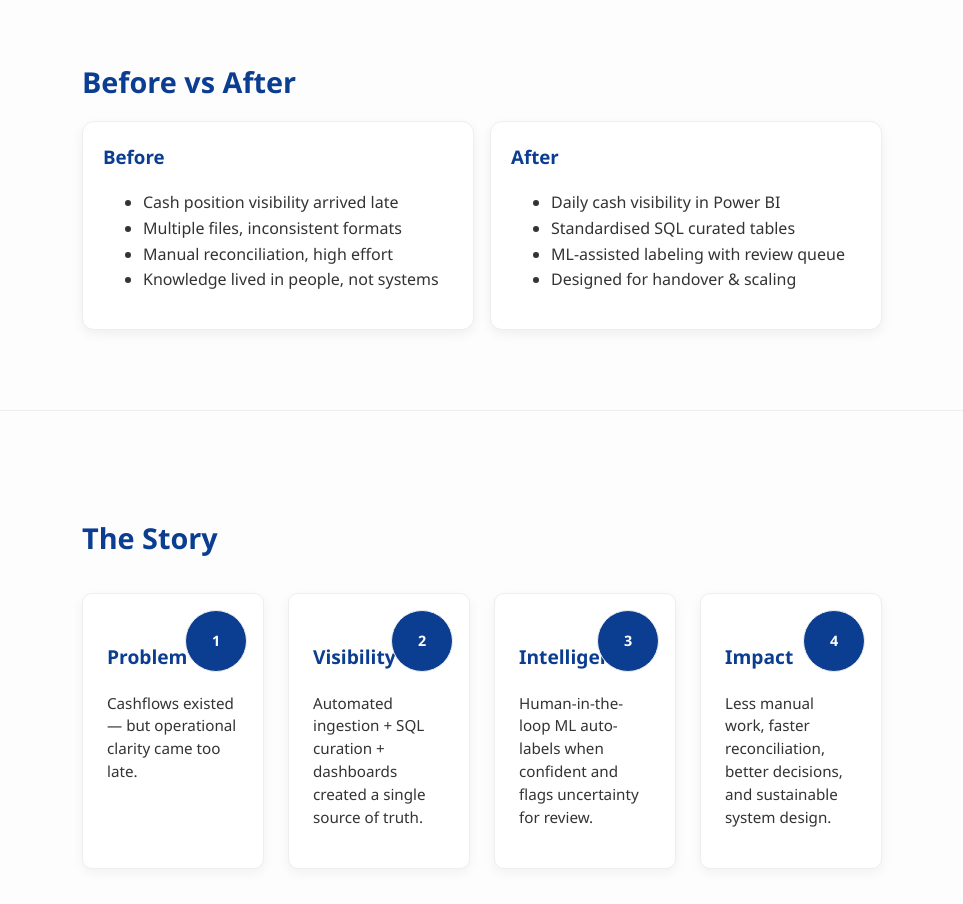
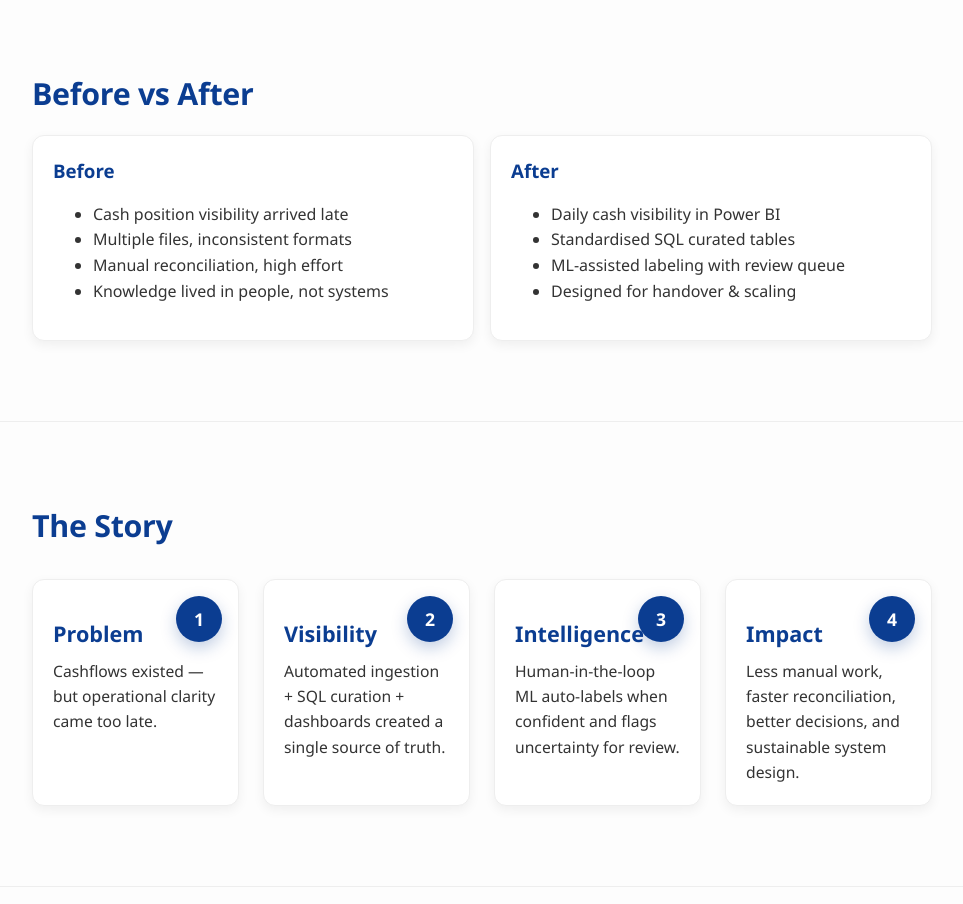
Before and after one commit to pangsianglian/pangsianglian-portfolio, a plain HTML site: page project.html in a window 1280 px wide. Shown: the part 1568-2472 px from the top of the page, without its empty margins (158-1121 px from the left). Drawn offline with Linux system fonts and the light colour scheme.

Commit message:
Fixes: Story cards overlap / “Intelligence” blocked

```diff
--- a/project.html
+++ b/project.html
@@ -71,47 +71,37 @@
     </section>
 
     <!-- 2) Story Flow -->
-    <section id="story" class="story">
+    <section id="story">
     <div class="container">
         <h2>The Story</h2>
 
         <div class="story-steps">
         <div class="story-card">
-            <span class="step">1</span>
+            <div class="story-badge">1</div>
             <h3>Problem</h3>
             <p>Cashflows existed — but operational clarity came too late.</p>
         </div>
 
         <div class="story-card">
-            <span class="step">2</span>
+            <div class="story-badge">2</div>
             <h3>Visibility</h3>
-            <p>
-            Automated ingestion + SQL curation + dashboards created a
-            single source of truth.
-            </p>
+            <p>Automated ingestion + SQL curation + dashboards created a single source of truth.</p>
         </div>
 
         <div class="story-card">
-            <span class="step">3</span>
+            <div class="story-badge">3</div>
             <h3>Intelligence</h3>
-            <p>
-            Human-in-the-loop ML auto-labels when confident and flags
-            uncertainty for review.
-            </p>
+            <p>Human-in-the-loop ML auto-labels when confident and flags uncertainty for review.</p>
         </div>
 
         <div class="story-card">
-            <span class="step">4</span>
+            <div class="story-badge">4</div>
             <h3>Impact</h3>
-            <p>
-            Less manual work, faster reconciliation, better decisions,
-            and sustainable system design.
-            </p>
+            <p>Less manual work, faster reconciliation, better decisions, and sustainable system design.</p>
         </div>
         </div>
     </div>
     </section>
-
 
     <!-- 3) What I Built (high-level) -->
     <section class="built">
--- a/style.css
+++ b/style.css
@@ -1,47 +1,113 @@
+/* =========================================
+   Pang Siang Lian Portfolio — Clean CSS v2
+   Fixes: Story cards overlap / “Intelligence” blocked
+   Notes:
+   - Uses a single .container width
+   - Uses a dedicated .nav-container for wider navbar
+   - Story cards use .story-card and a .story-badge (NOT .step)
+   ========================================= */
+
+/* ---------- Base / Reset ---------- */
+*,
+*::before,
+*::after {
+  box-sizing: border-box;
+}
+
+:root {
+  --brand: #0b3d91;
+  --text: #333;
+  --muted: #6b7280;
+  --bg: #fdfdfd;
+  --surface: #ffffff;
+  --border: #eee;
+  --shadow: 0 4px 12px rgba(0, 0, 0, 0.06);
+  --radius: 12px;
+}
+
+html {
+  scroll-behavior: smooth;
+}
+
 body {
-  font-family: "Segoe UI", sans-serif;
+  font-family: "Segoe UI", system-ui, -apple-system, Arial, sans-serif;
   margin: 0;
   padding: 0;
-  background: #fdfdfd;
-  color: #333;
+  background: var(--bg);
+  color: var(--text);
   line-height: 1.6;
 }
 
+img {
+  max-width: 100%;
+  height: auto;
+  display: block;
+}
+
+/* ---------- Layout Containers ---------- */
 .container {
   width: 90%;
-  max-width: 800px;
+  max-width: 900px; /* slightly wider for nicer layout */
   margin: 0 auto;
   padding: 2rem 0;
 }
 
+.nav-container {
+  width: 92%;
+  max-width: 1100px; /* navbar can be wider than content */
+  margin: 0 auto;
+  display: flex;
+  justify-content: center;
+  gap: 1.5rem;
+}
+
+/* ---------- Header ---------- */
 header {
-  background: #0b3d91;
-  color: white;
-  padding: 2rem 0;
+  background: var(--brand);
+  color: #fff;
   text-align: center;
+  padding: 2.2rem 0;
 }
 
 header h1 {
   margin: 0;
-  font-size: 2.5rem;
+  font-size: clamp(2rem, 4vw, 2.7rem);
+  letter-spacing: -0.02em;
 }
 
 header p {
-  font-size: 1.2rem;
-  margin-top: 0.5rem;
+  margin: 0.6rem 0 0;
+  font-size: clamp(1rem, 2vw, 1.2rem);
+  opacity: 0.95;
 }
 
+/* Optional subheader for inner pages */
+.subheader {
+  background: var(--brand);
+  color: #fff;
+  text-align: center;
+  padding: 2.2rem 0;
+}
+
+.subheader h1,
+.subheader h2 {
+  margin: 0;
+}
+
+/* ---------- Sections ---------- */
 section {
-  border-bottom: 1px solid #eee;
-  padding: 2rem 0;
+  border-bottom: 1px solid var(--border);
+  padding: 3rem 0;
 }
 
 section h2 {
-  color: #0b3d91;
-  font-size: 1.8rem;
-  margin-bottom: 1rem;
+  color: var(--brand);
+  font-size: 1.9rem;
+  margin: 0 0 1rem;
+  letter-spacing: -0.01em;
 }
 
+/* ---------- Footer ---------- */
 footer {
   text-align: center;
   padding: 2rem 0;
@@ -49,7 +115,7 @@ footer {
 }
 
 footer a {
-  color: #0b3d91;
+  color: var(--brand);
   text-decoration: none;
 }
 
@@ -57,47 +123,37 @@ footer a:hover {
   text-decoration: underline;
 }
 
-/* Sticky Navbar */
+/* ---------- Navbar (Sticky) ---------- */
 .navbar {
   position: sticky;
   top: 0;
-  background-color: #ffffff;
-  border-bottom: 1px solid #eee;
+  background: var(--surface);
+  border-bottom: 1px solid var(--border);
   z-index: 1000;
-  padding: 0.5rem 0;
-}
-
-.navbar .container {
-  display: flex;
-  justify-content: center;
-  gap: 1.5rem;
-  font-size: 1rem;
+  padding: 0.65rem 0;
 }
 
 .navbar a {
   text-decoration: none;
-  color: #0b3d91;
-  font-weight: bold;
+  color: var(--brand);
+  font-weight: 700;
+  font-size: 1rem;
+  padding: 0.35rem 0.25rem;
+  border-radius: 8px;
 }
 
 .navbar a:hover {
   text-decoration: underline;
 }
 
-/* Smooth scroll */
-html {
-  scroll-behavior: smooth;
+.navbar a.active {
+  text-decoration: underline;
 }
 
-/* Section spacing */
-section {
-  padding: 3rem 0;
-}
-
-/* Connect section styles */
+/* ---------- Links (Connect section) ---------- */
 .connect a {
-  color: #0b3d91;
-  font-weight: 500;
+  color: var(--brand);
+  font-weight: 600;
   text-decoration: none;
 }
 
@@ -105,34 +161,28 @@ section {
   text-decoration: underline;
 }
 
+/* ---------- Diagram Image ---------- */
 .diagram {
-  display: block;
-  max-width: 100%;
-  height: auto;
   margin: 2rem auto;
-  border-radius: 8px;
-  box-shadow: 0 4px 12px rgba(0,0,0,0.1);
+  border-radius: 10px;
+  box-shadow: var(--shadow);
 }
 
-/* Wider navbar container without affecting other containers */
-.nav-wrap {
-  padding: 0;
+/* ---------- Generic Card ---------- */
+.card {
+  background: var(--surface);
+  border: 1px solid var(--border);
+  border-radius: var(--radius);
+  padding: 1.25rem;
+  box-shadow: var(--shadow);
 }
 
-/* Active nav link (optional) */
-.navbar a.active {
-  text-decoration: underline;
+.card h3 {
+  margin: 0 0 0.5rem;
+  color: var(--brand);
 }
 
-/* Subheader for inner pages */
-.subheader {
-  background: #0b3d91;
-  color: white;
-  padding: 2.5rem 0;
-  text-align: center;
-}
-
-/* 2-column grid */
+/* ---------- 2-Column Grid ---------- */
 .grid-2 {
   display: grid;
   grid-template-columns: 1fr;
@@ -145,104 +195,125 @@ section {
   }
 }
 
-/* Card */
-.card {
-  background: #fff;
-  border: 1px solid #eee;
-  border-radius: 12px;
-  padding: 1.25rem;
-  box-shadow: 0 4px 12px rgba(0,0,0,0.06);
+/* =========================================
+   Story (4 Steps) — NEW CLEAN LAYOUT
+   Fixes blocking issue by:
+   - Reserving space for badge using padding-top
+   - Badge positioned safely, not covering title
+   - No class name collision with .step
+   ========================================= */
+
+.story-steps {
+  display: grid;
+  grid-template-columns: 1fr;
+  gap: 1.25rem;
+  margin-top: 1.75rem;
 }
 
-.card h3 {
-  margin-top: 0;
-  color: #0b3d91;
+@media (min-width: 900px) {
+  .story-steps {
+    grid-template-columns: repeat(4, 1fr);
+    gap: 1.5rem;
+  }
 }
 
-/* Flow steps */
+.story-card {
+  position: relative;
+  background: var(--surface);
+  border: 1px solid var(--border);
+  border-radius: var(--radius);
+  padding: 1.25rem;
+  padding-top: 2.6rem; /* space for badge */
+  box-shadow: var(--shadow);
+  min-height: 220px; /* keeps cards aligned */
+  overflow: hidden;
+}
+
+.story-badge {
+  position: absolute;
+  top: 1rem;
+  right: 1rem;
+  width: 46px;
+  height: 46px;
+  border-radius: 999px;
+  background: var(--brand);
+  color: #fff;
+  font-weight: 800;
+  display: grid;
+  place-items: center;
+  font-size: 1.1rem;
+  box-shadow: 0 6px 16px rgba(11, 61, 145, 0.25);
+}
+
+.story-card h3 {
+  margin: 0;
+  color: var(--brand);
+  font-size: 1.35rem;
+  line-height: 1.2;
+  padding-right: 3.2rem; /* prevents overlap with badge */
+}
+
+.story-card p {
+  margin: 0.75rem 0 0;
+  font-size: 0.98rem;
+  color: var(--text);
+}
+
+/* Optional “flow” hint under title */
+.story-kicker {
+  margin-top: 0.4rem;
+  font-size: 0.9rem;
+  color: var(--muted);
+}
+
+/* =========================================
+   Optional: Flow row with arrows (if you use it elsewhere)
+   Keep this separate from story cards
+   ========================================= */
+
 .flow {
   display: grid;
   gap: 0.75rem;
-  align-items: center;
+  align-items: stretch;
 }
 
 @media (min-width: 900px) {
   .flow {
     grid-template-columns: 1fr auto 1fr auto 1fr auto 1fr;
+    align-items: center;
   }
 }
 
-.step {
-  background: #fff;
-  border: 1px solid #eee;
-  border-radius: 12px;
+.flow-step {
+  background: var(--surface);
+  border: 1px solid var(--border);
+  border-radius: var(--radius);
   padding: 1rem;
+  box-shadow: var(--shadow);
 }
 
-.badge {
+.flow-badge {
   width: 28px;
   height: 28px;
   border-radius: 999px;
-  display: inline-flex;
-  align-items: center;
-  justify-content: center;
-  background: #0b3d91;
+  display: inline-grid;
+  place-items: center;
+  background: var(--brand);
   color: #fff;
-  font-weight: 700;
+  font-weight: 800;
   margin-bottom: 0.5rem;
+  font-size: 0.95rem;
 }
 
 .arrow {
   text-align: center;
-  font-size: 1.5rem;
-  color: #0b3d91;
+  font-size: 1.6rem;
+  color: var(--brand);
   display: none;
 }
 
 @media (min-width: 900px) {
-  .arrow { display: block; }
+  .arrow {
+    display: block;
+  }
 }
-
-.story-steps {
-  display: grid;
-  grid-template-columns: repeat(auto-fit, minmax(180px, 1fr));
-  gap: 1.5rem;
-  margin-top: 2rem;
-}
-
-.story-card {
-  background: #ffffff;
-  border: 1px solid #eee;
-  border-radius: 10px;
-  padding: 1.5rem;
-  position: relative;
-  box-shadow: 0 4px 12px rgba(0,0,0,0.05);
-}
-
-.story-card h3 {
-  margin-top: 1.5rem;
-  color: #0b3d91;
-  font-size: 1.2rem;
-}
-
-.story-card p {
-  margin-top: 0.5rem;
-  font-size: 0.95rem;
-  line-height: 1.5;
-}
-
-.story-card .step {
-  position: absolute;
-  top: 1rem;
-  right: 1rem;
-  background: #0b3d91;
-  color: #fff;
-  font-weight: bold;
-  font-size: 0.9rem;
-  width: 28px;
-  height: 28px;
-  border-radius: 50%;
-  display: flex;
-  align-items: center;
-  justify-content: center;
-}
```
